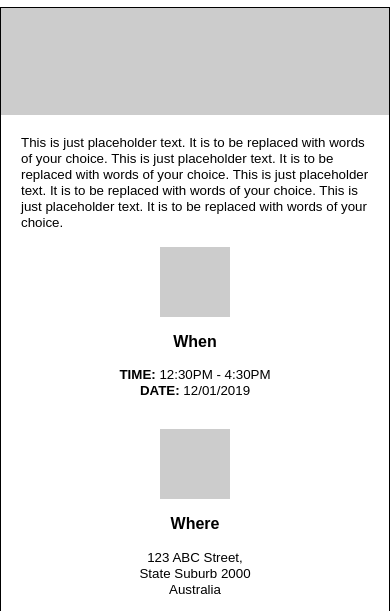
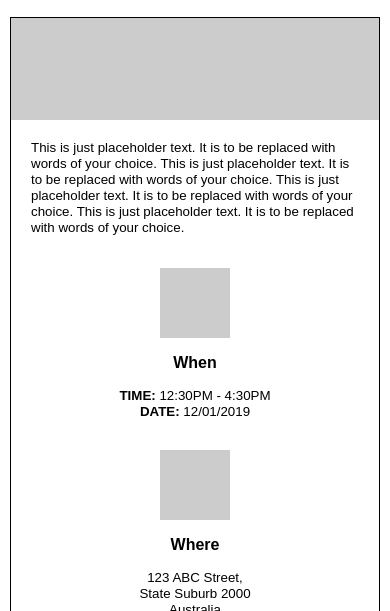
Before and after one commit to PeterWebDev/Email-Templates, a plain HTML site: page Invitation_Template_01/index.html in a window 390 px wide. Shown: the part 173-784 px from the top of the page. Drawn offline with Linux system fonts and the light colour scheme.

Commit message:
Added Screencapture for Alert, Invitation and Newsletter templates. Updated some coding for Responsive

```diff
--- a/Invitation_Template_01/index.html
+++ b/Invitation_Template_01/index.html
@@ -99,6 +99,9 @@
 				.cbR-paddingtop30 {
 					padding-top:30px !important;
 				}
+				.cbR-padding10 {
+					padding:10px !important;
+				}
 
 				.cbR-imgcenter img{
 					margin: 0 auto !important;
@@ -172,6 +175,9 @@
 				</table>
 				<table style="font-size:10pt; color:#000000; font-family: arial;" width="100%" cellpadding="0" cellspacing="0" border="0">
 				<tr>
+					<td class="cbR-padding10">
+						<table style="font-size:10pt; color:#000000; font-family: arial;" width="100%" cellpadding="0" cellspacing="0" border="0">
+						<tr>
 							<td  style="border:1px solid #000000;">
 								<table style="font-size:10pt; color:#000000; font-family: arial;" width="100%" cellpadding="0" cellspacing="0" border="0">
 								<tr>
@@ -183,7 +189,7 @@
 								<table style="font-size:10pt; color:#000000; font-family: arial;" width="100%" cellpadding="0" cellspacing="0" border="0">
 								<tr>
 									<td style="padding:20px;">
-								This is just placeholder text. It is to be replaced with words of your choice. This is just placeholder text. It is to be replaced with words of your choice. This is just placeholder text. It is to be replaced with words of your choice. This is just placeholder text. It is to be replaced with words of your choice.<br/><br/>
+										This is just placeholder text. It is to be replaced with words of your choice. This is just placeholder text. It is to be replaced with words of your choice. This is just placeholder text. It is to be replaced with words of your choice. This is just placeholder text. It is to be replaced with words of your choice.<br/><br/><br/>
 										<table class="cbR-width100" style="width:170px;" align="left" cellpadding="0" cellspacing="0" border="0">
 										<tr>
 											<td align="center" style="padding-bottom:15px;">
@@ -263,6 +269,10 @@
 							</td>
 						</tr>
 						</table>&#160;<br/>
+					</td>
+				</tr>
+				</table>
+
 				<table style="font-size:8pt; color:#000000; font-family: arial;" width="100%" cellpadding="0" cellspacing="0" border="0">
 				<tr>
 					<td class="cbR-paddingside20 cbR-text-aligncenter">
```
Also changed, not shown: Alert_Template_01/index.html (+7 -3 lines), Alert_Template_01/screencapture-Desktop.png (added), Alert_Template_01/screencapture-Mobile.png (added), Invitation_Template_01/screencapture-Desktop.png (added), Invitation_Template_01/screencapture-Mobile.png (added), Newsletter_Template_01/screencapture-Desktop.png (added), Newsletter_Template_01/screencapture-Mobile.png (added), 1 other file. Lines whose indentation alone changed are shown as unchanged.
